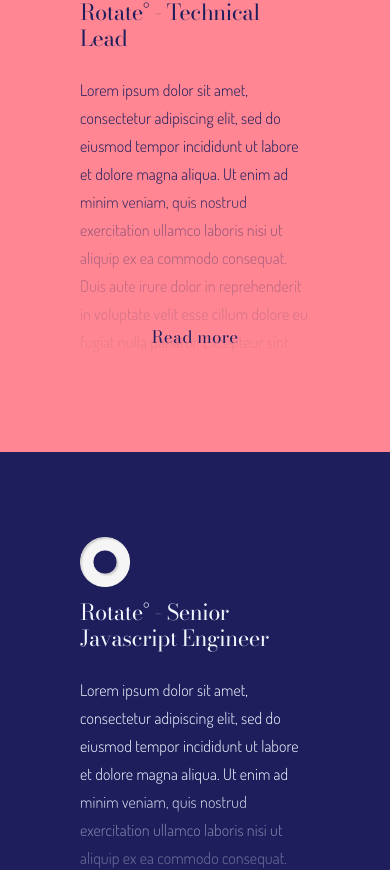
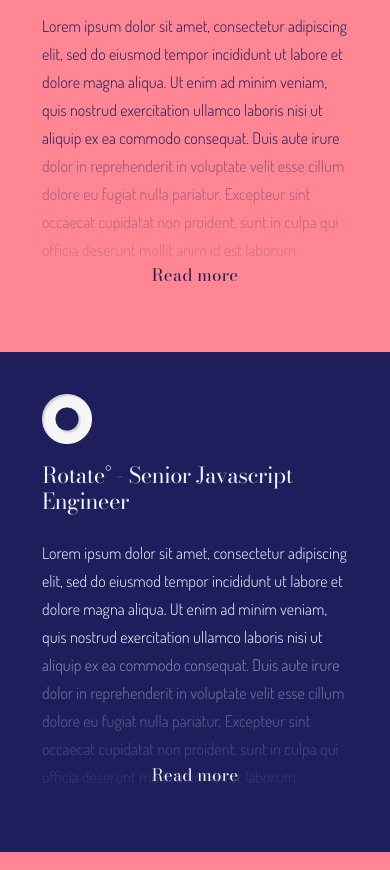
Before and after one commit to yasgreen93/yasmin-green-site, a Nuxt app: page / in a window 390 px wide. Shown: the part 1118-1988 px from the top of the page. Built offline with nearby package versions, Linux system fonts and the light colour scheme.

Commit message:
fixing mobile transitions WIP

```diff
--- a/components/NavBar/NavBar.vue
+++ b/components/NavBar/NavBar.vue
@@ -9,7 +9,7 @@
       >
         <button
           class="NavBar__li-btn"
-          @click="$scrollTo(`#${section.id}`, 200,{ offset: -10, easing: [0.18, 0.2, 0.5, 0.94] })"
+          @click="$scrollTo(`#${section.id}`, 300,{ offset: -10, easing: [0.18, 0.2, 0.5, 0.94] })"
         >
           {{ section.name }}
           <transition name="fade">
--- a/components/WorkSectionItem.vue
+++ b/components/WorkSectionItem.vue
@@ -4,14 +4,11 @@
     class="WorkSectionItem"
     :class="{[`text-${theme.text}`]: true, 'is-active': active}"
   >
-    <transition name="fade">
-      <div v-if="!active" class="gradient" :class="`gradient-${theme.bg}`">
+    <div class="gradient" :class="`gradient-${theme.bg}`">
       <button type="button" class="ReadMoreBtn t-h4 mb-0" @click="$emit('open', id)">
         Read more
       </button>
     </div>
-    </transition>
-    <transition name="fade">
     <button
       v-if="active"
       type="button"
@@ -22,7 +19,8 @@
     >
       <BaseSVG icon="cross" />
     </button>
-    </transition>
+
+    <div class="WorkSectionItem__scroll">
       <a
         :href="companyUrl"
         target="_blank"
@@ -44,6 +42,7 @@
           </a> - {{ jobRole }}
         </h3>
         <slot name="content" />
+      </div>
     </div>
   </div>
 </template>
@@ -84,28 +83,24 @@
 
 <style lang="postcss" scoped>
 .WorkSectionItem {
-  @apply grid relative;
-
-  height: 100%;
-  overflow: hidden;
-
-  @screen smMax {
-    grid-row-gap: 12px;
-  }
-
-  @screen sm {
-    grid-template-columns: 0.1fr 0.9fr;
-    grid-column-gap: 18px;
-  }
+  @apply flex relative flex-col h-full overflow-hidden;
 
   &.is-active {
     z-index: 2;
   }
 }
 
+.WorkSectionItem__scroll {
+  .WorkSectionItem.is-active & {
+    width: 100%;
+    height: 85vh;
+    overflow: hidden auto;
+    -webkit-overflow-scrolling: touch;
+  }
+}
+
 .WorkSectionItem__logo {
-  margin-top: 5px;
-  height: fit-content;
+  @apply block mb-b18;
 }
 
 .WorkSectionItem__link {
@@ -131,6 +126,11 @@
   display: flex;
   align-items: flex-end;
   justify-content: center;
+  transition: opacity 0.3s cubic-bezier(0.9, 0.15, 0.51, 0.95);
+
+  .WorkSectionItem.is-active & {
+    opacity: 0;
+  }
 }
 
 .gradient-pink {
@@ -151,7 +151,7 @@
 
 .ReadMoreBtn,
 .CloseBtn {
-  transition: color 0.3s ease;
+  transition: all 0.3s cubic-bezier(0.9, 0.15, 0.51, 0.95);
 }
 
 .CloseBtn {
@@ -165,6 +165,13 @@
   position: absolute;
   right: 0;
   top: 3px;
+  opacity: 0;
+  pointer-events: none;
+
+  .WorkSectionItem.is-active & {
+    opacity: 1;
+    pointer-events: auto;
+  }
 }
 
 .CloseBtn--pink:hover {
--- a/components/sections/WorkSection.vue
+++ b/components/sections/WorkSection.vue
@@ -210,7 +210,7 @@
     setActive(id) {
       this.$scrollTo(`#${id}`, 300, {
         easing: [0.18, 0.2, 0.5, 0.94],
-        offset: -80,
+        offset: -60,
         onDone: () => {
           this.activeSection = id
           this.$toggleScroll(true)
@@ -249,14 +249,18 @@
 }
 
 .Work__body-item {
+  --cb: cubic-bezier(0.9, 0.15, 0.51, 0.95);
+
   @apply w-full flex justify-center;
 
-  height: 600px;
-  padding: 80px;
-  transition-property: opacity, width, z-index;
-  transition-duration: 0.5s, 0.5s, 0s;
-  transition-delay: 0.3s, 0.5s, 0.5s;
-  transition-timing-function: cubic-bezier(0.9, 0.15, 0.51, 0.95);
+  height: 500px;
+  padding: 42px;
+  transition:
+    opacity 0.5s var(--cb) 0.3s,
+    width 0.5s var(--cb) 0.5s,
+    height 0.5s var(--cb) 0s,
+    padding 0.5s var(--cb) 0s,
+    z-index 0.5s ease 0.5s;
 
   &.is-reversed {
     justify-self: flex-end;
@@ -265,7 +269,16 @@
   &.is-active {
     @apply w-full;
 
-    transition-delay: 0s, 0s, 0.5s;
+    transition:
+      opacity 0.5s var(--cb) 0s,
+      width 0.5s var(--cb) 0s,
+      height 0.5s var(--cb) 0.2s,
+      padding 0.5s var(--cb) 0s,
+      z-index 0.5s ease 0.5s;
+
+    @screen smMax {
+      padding: 24px 42px;
+    }
   }
 
   .Work__body.has-active-section & {
@@ -275,8 +288,14 @@
      }
    }
 
+  @screen sm {
+    @apply w-1/2 py-b48 px-b54;
+  }
+
   @screen md {
-    @apply w-1/2;
+    @apply w-1/2 py-b60 px-b84;
+
+    height: 600px;
   }
 }
 
@@ -305,7 +324,7 @@
 .logo {
   width: 50px;
 
-  @screen sm {
+  @screen md {
     width: 80px;
   }
 }
--- a/plugins/vue-scrollto.js
+++ b/plugins/vue-scrollto.js
@@ -2,9 +2,3 @@
 import VueScrollTo from 'vue-scrollto'
 
 Vue.use(VueScrollTo)
-
-// You can also pass in the default options
-Vue.use(VueScrollTo, {
-  duration: 200,
-  easing: 'linear'
-})
--- a/tailwind.config.js
+++ b/tailwind.config.js
@@ -125,6 +125,7 @@
         sm: '800px',
         smMax: { max: '799px' },
         md: '992px',
+        mdMax: { max: '991px' },
         lg: '1200px',
         base: '1440px',
         xl: '1800px'
```
Lines whose indentation alone changed are shown as unchanged.
